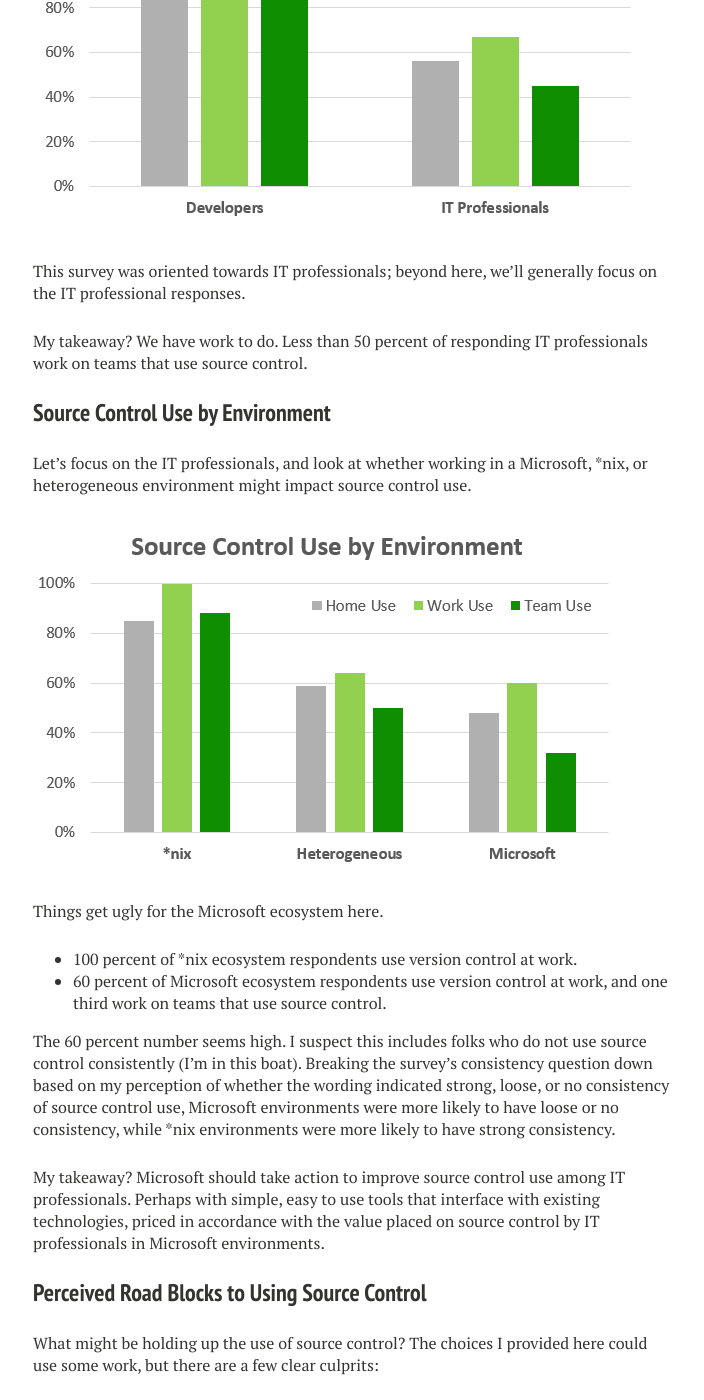
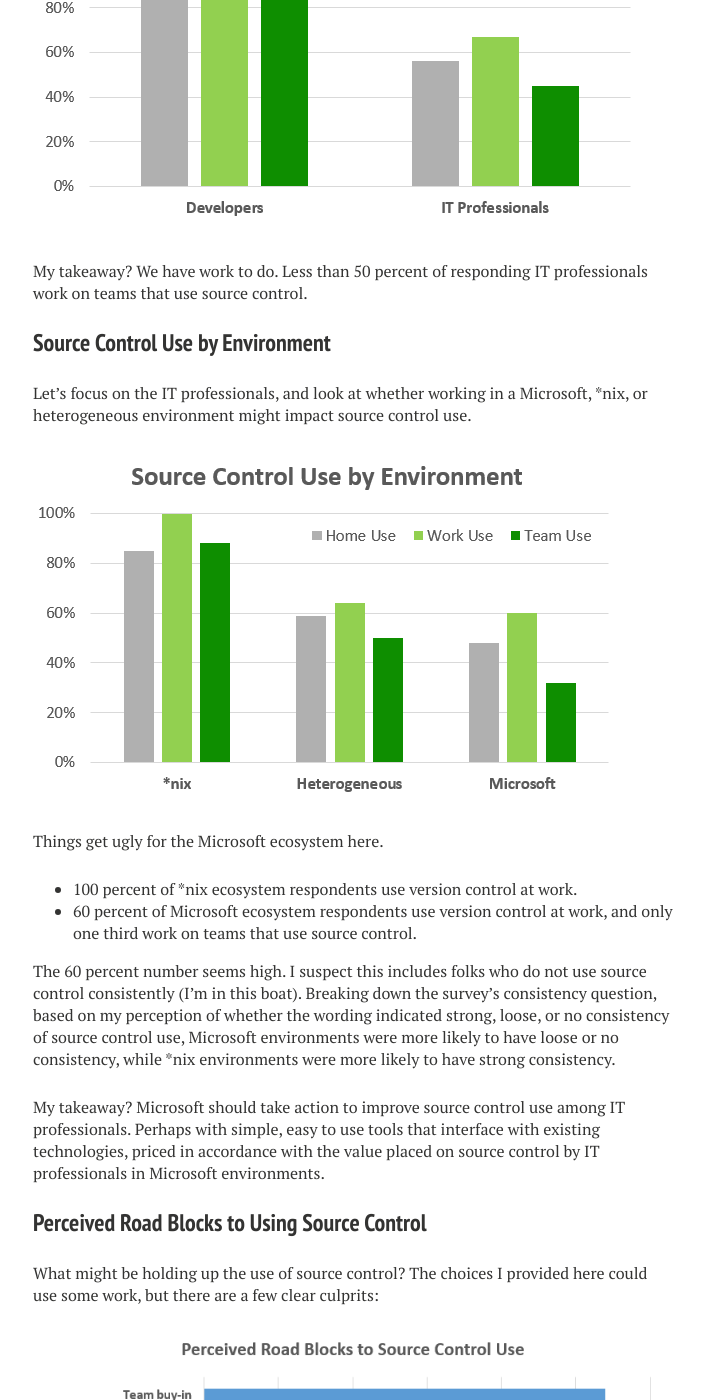
Before and after one commit to RamblingCookieMonster/RamblingCookieMonster.github.io, a Jekyll site: the page built from _posts/2015-05-18-Source-Control-Survey.md, in a window 1280 px wide and 1400 px high, scrolled down 2734 px. Shown: the whole window, without its empty margins (287-991 px from the left). Built offline with Jekyll 4.4.1, drawn with Linux system fonts in a browser that asks for light colours; nearby versions of some CDN libraries; comment, search, counter and statistics services are not loaded; some of the changed lines change nothing that is shown; some of the changed text lies outside the part shown.

Commit message:
publish...

```diff
--- a/Drafts/2015-05-11-Source-Control-Survey.md
+++ b/_posts/2015-05-18-Source-Control-Survey.md
@@ -20,7 +20,7 @@
 
 That's interesting. Ignite is not cheap, and this was a PowerShell specific session. With all the hoopla around technologies and processes that benefit from or even require source control, you would think a significant proportion of the audience might have raised their hands.
 
-I created a poorly thought out, informal survey, and pestered folks to participate. Thanks to everyone who participated! My hope is that we might extract some insight, or at the very least, shine some light on and start a discussion around this important piece of the puzzle that many seem to be missing.
+I created a poorly thought out, informal survey, and pestered folks to participate. Thanks to everyone who helped out! My hope is that we might extract some insight, or at the very least, shine some light on and start a discussion around this important piece of the puzzle that many seem to be missing.
 
 ### Wait, Why Source Control?
 
@@ -47,7 +47,7 @@
 * Work use of VCS
 * Team use of VCS
 * Consistency of VCS at work
-* VCS at work (e.g. Git, Mercurian, SVN)
+* VCS at work (e.g. Git, Mercurial, SVN)
 * VCS solution at work (e.g. GitHub, TFS, BitBucket)
 * VCS solution at home
 * Survey / topical comments
@@ -56,9 +56,9 @@
 
 #### Raw Data
 
-The raw data is available [here](/images/source-control/VCSSurveyRaw.xlsx). For a basic report, check out the [TypeForm results](https://pscookiemonster.typeform.com/report/RRc2Oj/XrQF). These are a bit boring though, let's dig in a bit!
+The raw data is available [here](/images/source-control/VCSSurveyRaw.xlsx). For a basic report, check out the [TypeForm results](https://pscookiemonster.typeform.com/report/RRc2Oj/XrQF). These are a bit boring though, let's dig in!
 
-#### Source Control Use by Job Function
+### Source Control Use by Job Function
 
 First, a quick glimpse at source control usage broken down by job function. We excluded job functions with less than 5 respondents.
 
@@ -67,8 +67,6 @@
 Let's loosely group the job functions into developer and IT professional buckets - we'll keep Software and Developer functions in the developer group, and drop everything else in the IT professional group:
 
 ![UseByDevVsITPro](/images/source-control/UseByDevVsITPro.png)
-
-This survey was oriented towards IT professionals; beyond here, we'll generally focus on the IT professional responses.
 
 My takeaway? We have work to do. Less than 50 percent of responding IT professionals work on teams that use source control.
 
@@ -81,9 +79,9 @@
 Things get ugly for the Microsoft ecosystem here.
 
 * 100 percent of *nix ecosystem respondents use version control at work.
-* 60 percent of Microsoft ecosystem respondents use version control at work, and one third work on teams that use source control.
+* 60 percent of Microsoft ecosystem respondents use version control at work, and only one third work on teams that use source control.
 
-The 60 percent number seems high. I suspect this includes folks who do not use source control consistently (I'm in this boat). Breaking the survey's consistency question down based on my perception of whether the wording indicated strong, loose, or no consistency of source control use, Microsoft environments were more likely to have loose or no consistency, while *nix environments were more likely to have strong consistency.
+The 60 percent number seems high. I suspect this includes folks who do not use source control consistently (I'm in this boat). Breaking down the survey's consistency question, based on my perception of whether the wording indicated strong, loose, or no consistency of source control use, Microsoft environments were more likely to have loose or no consistency, while *nix environments were more likely to have strong consistency.
 
 My takeaway? Microsoft should take action to improve source control use among IT professionals. Perhaps with simple, easy to use tools that interface with existing technologies, priced in accordance with the value placed on source control by IT professionals in Microsoft environments.
 
```
